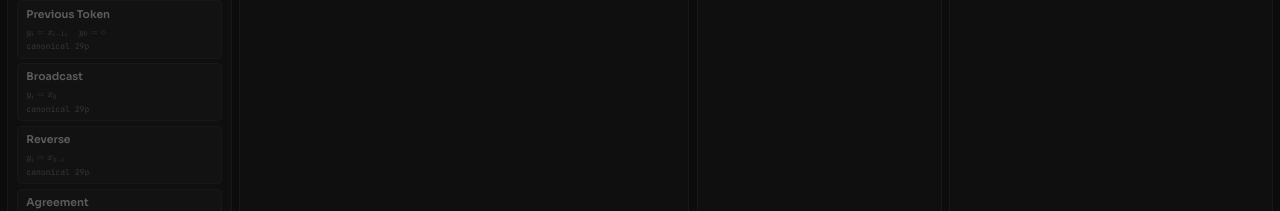
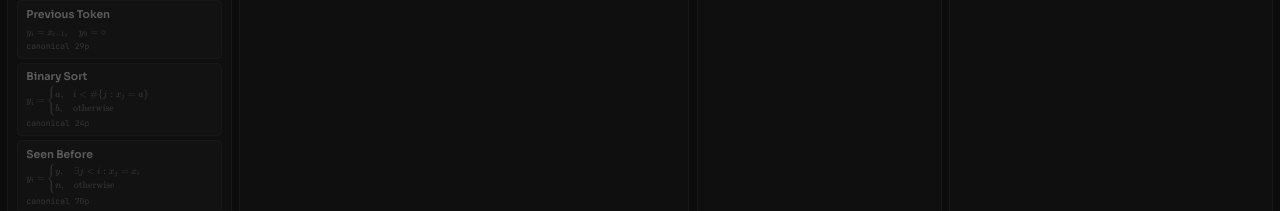
Before and after one commit to longwatermelon/tf-builder, a React (Vite) app: page / in a window 1280 px wide. Shown: the part 565-776 px from the top of the page. Built offline with nearby package versions, Linux system fonts and the light colour scheme.

Commit message:
2026-07-25 20:11

```diff
--- a/src/features/puzzles/puzzles.js
+++ b/src/features/puzzles/puzzles.js
@@ -35,6 +35,11 @@ function pointMask(len, targetOf) {
 // standard causal mask: query i attends to every key at or before i
 function causalMask(len) {
   return Array.from({ length: len }, (_, i) => Array.from({ length: len }, (_, j) => (j <= i ? 0 : NEG)));
+}
+
+// strict causal mask: query i attends only to positions before i
+function strictCausalMask(len) {
+  return Array.from({ length: len }, (_, i) => Array.from({ length: len }, (_, j) => (j < i ? 0 : NEG)));
 }
 
 // predict the current token: the embedding alone can already be the logits
@@ -137,14 +142,63 @@ function classifySolution() {
   };
 }
 
-// every query attends to position 0 and the head writes that token back over the stream
-function broadcastSolution() {
-  return maskedCopySolution(pointMask(4, () => 0));
+// uniform attention counts a tokens while position embeddings set each sorted slot's threshold
+function binarySortSolution() {
+  return {
+    dModel: 2,
+    modules: [
+      {
+        ...createEmbed({ useE: true, useP: true }),
+        W_E: [[1, 0], [0, 0]],
+        W_P: [[0, -0.5], [0, -1.5], [0, -2.5], [0, -3.5]],
+      },
+      {
+        ...createAttn({ dHead: 1, useMask: false }),
+        // zero queries and keys give every token equal weight
+        W_V: [[1], [0]],
+        W_O: [[0, 4]],
+      },
+      {
+        ...createLinear({ dOut: 2 }),
+        useB: false,
+        W: [[0, 0], [LOGIT_SCALE, -LOGIT_SCALE]],
+      },
+    ],
+  };
 }
 
-// same compact copy as broadcast, but the mask is the anti-diagonal
-function reverseSolution() {
-  return maskedCopySolution(pointMask(4, (i) => 3 - i));
+// content attention retrieves prior matches and an mlp detects their agreement with the query
+function seenBeforeSolution() {
+  const MATCH_SCALE = 10;
+  return {
+    dModel: 3,
+    modules: [
+      {
+        ...createEmbed({ useE: true, useP: false }),
+        W_E: [[1, 0, 0], [-1, 0, 0], [0, 0, 0], [0, 0, 0]],
+      },
+      {
+        ...createAttn({ dHead: 1, useMask: true }),
+        W_Q: [[MATCH_SCALE], [0], [0]],
+        W_K: [[1], [0], [0]],
+        W_V: [[1], [0], [0]],
+        W_O: [[0, 1, 0]],
+        mask: strictCausalMask(4),
+      },
+      {
+        ...createMlp({ dHidden: 2 }),
+        W1: [[1, -1], [1, -1], [0, 0]],
+        b1: [-1.5, -1.5],
+        W2: [[0, 0, 1], [0, 0, 1]],
+        useB2: false,
+      },
+      {
+        ...createLinear({ dOut: 4 }),
+        W: [[0, 0, 0, 0], [0, 0, 0, 0], [0, 0, LOGIT_SCALE, -LOGIT_SCALE]],
+        b: [0, 0, -1, 1],
+      },
+    ],
+  };
 }
 
 // one relu folds the two agreement cases onto the same positive scalar
@@ -310,14 +364,20 @@ function previousTargets(tokens) {
   return tokens.map((_, i) => (i === 0 ? "⋄" : tokens[i - 1]));
 }
 
-// broadcast copies the first token to every position
-function broadcastTargets(tokens) {
-  return tokens.map(() => tokens[0]);
+// binary sort places every a before every b
+function binarySortTargets(tokens) {
+  const countA = tokens.filter((token) => token === "a").length;
+  return tokens.map((_, i) => (i < countA ? "a" : "b"));
 }
 
-// reverse mirrors the complete fixed-length sequence
-function reverseTargets(tokens) {
-  return [...tokens].reverse();
+// seen before marks tokens that already occurred earlier in the sequence
+function seenBeforeTargets(tokens) {
+  const seen = new Set();
+  return tokens.map((token) => {
+    const target = seen.has(token) ? "y" : "n";
+    seen.add(token);
+    return target;
+  });
 }
 
 // agreement checks whether token identity agrees with position parity
@@ -451,32 +511,32 @@ const PUZZLE_DEFS = [
     solutionFactory: prevTokenSolution,
   },
   {
-    id: "broadcast",
-    name: "Broadcast",
+    id: "binary_sort",
+    name: "Binary Sort",
     difficulty: "medium",
-    blurb: "Every position outputs the token that sits at position 0.",
-    formula: "y_i = x_0",
-    vocab: ["a", "b", "c"],
+    blurb: "Sort the sequence so every a comes before every b. Sequences are always 4 long here.",
+    formula: "y_i = \\begin{cases} a, & i < \\#\\{j : x_j = a\\} \\\\ b, & \\text{otherwise} \\end{cases}",
+    vocab: ["a", "b"],
+    maxLen: 4,
+    fixedLen: true,
+    epsilon: 0.05,
+    tests: makeTests(["baba", "bbba", "abaa"], binarySortTargets),
+    targetFactory: binarySortTargets,
+    solutionFactory: binarySortSolution,
+  },
+  {
+    id: "seen_before",
+    name: "Seen Before",
+    difficulty: "medium",
+    blurb: "Answer y when the current token appeared earlier in the sequence, and n when this is its first appearance.",
+    formula: "y_i = \\begin{cases} y, & \\exists j < i : x_j = x_i \\\\ n, & \\text{otherwise} \\end{cases}",
+    vocab: ["a", "b", "y", "n"],
+    inputVocab: ["a", "b"],
     maxLen: 4,
     epsilon: 0.05,
-    tests: makeTests(["abcb", "caab", "bcca"], broadcastTargets),
-    targetFactory: broadcastTargets,
-    solutionFactory: broadcastSolution,
-  },
-  {
-    id: "reverse",
-    name: "Reverse",
-    difficulty: "medium",
-    blurb: "Turn the sequence around: every position outputs the token mirrored across the middle. Sequences are always 4 long here.",
-    formula: "y_i = x_{3-i}",
-    vocab: ["a", "b", "c"],
-    maxLen: 4,
-    // the anti-diagonal mask is tied to one length, so the scratch sequence cannot be resized
-    fixedLen: true,
-    epsilon: 0.05,
-    tests: makeTests(["abca", "cabb", "bbca"], reverseTargets),
-    targetFactory: reverseTargets,
-    solutionFactory: reverseSolution,
+    tests: makeTests(["aaaa", "aaba", "babb"], seenBeforeTargets),
+    targetFactory: seenBeforeTargets,
+    solutionFactory: seenBeforeSolution,
   },
   {
     id: "agreement",
```
